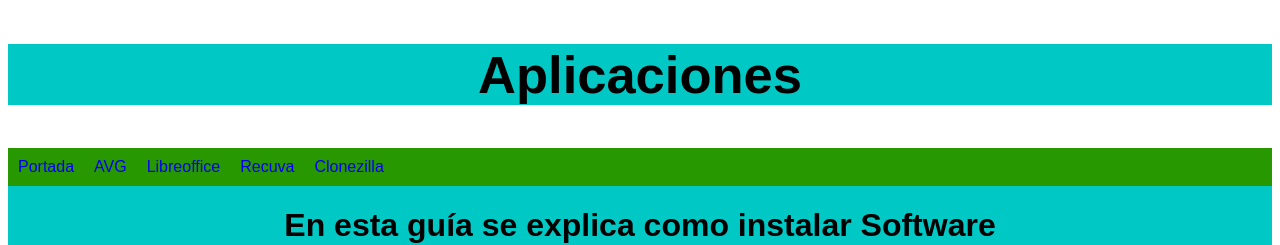
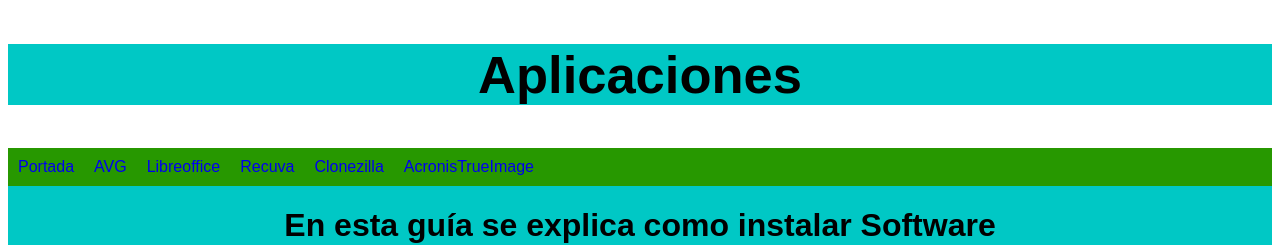
Before and after one commit to gagapama/proyectofhwgagapama, a plain HTML site: page index.html in a window 1280 px wide. Shown: the top 245 px of the page. Drawn offline with nearby package versions, Linux system fonts and the light colour scheme.

Commit message:
Update index.html

```diff
--- a/index.html
+++ b/index.html
@@ -30,6 +30,10 @@ $(document).ready(function(){
     $("article").hide()
     $("#Clonezilla").show();
   });
+    $("#menuAcronisTrueImage").click(function(){
+    $("article").hide()
+    $("#AcronisTrueImage").show();
+  });
 });
 </script>
 </head>
@@ -45,6 +49,7 @@ $(document).ready(function(){
       <li id="menuLibreoffice"><a href="#Libreoffice">Libreoffice</a></li>
       <li id="menuRecuva"><a href="#Recuva">Recuva</a></li>
       <li id="menuClonezilla"><a href="#Clonezilla">Clonezilla</a></li>
+      <li id="menuAcronisTrueImage"><a href="#AcronisTrueImage">AcronisTrueImage</a></li>
     </ul>
   </nav>
   <article id="Portada">
@@ -62,6 +67,9 @@ $(document).ready(function(){
   <article id="Clonezilla">
     <iframe style="width:100%; border:none"src="Paginas/Clonezilla.html"></iframe>
   </article>
+    <article id="AcronisTrueImage">
+    <iframe style="width:100%; border:none"src="Paginas/AcronisTrueImage.html"></iframe>
+  </article>
 </section>
 <footer>
     <p>1 ASIR <a href="Paginas/Feed.xml"><img src="https://upload.wikimedia.org/wikipedia/commons/4/43/Feed-icon.svg" alt="De unnamed (Mozilla Foundation) - feedicons.com, MPL 1.1, https://commons.wikimedia.org/w/index.php?curid=654420" height="30px" width="30px"></a>RSS
```
